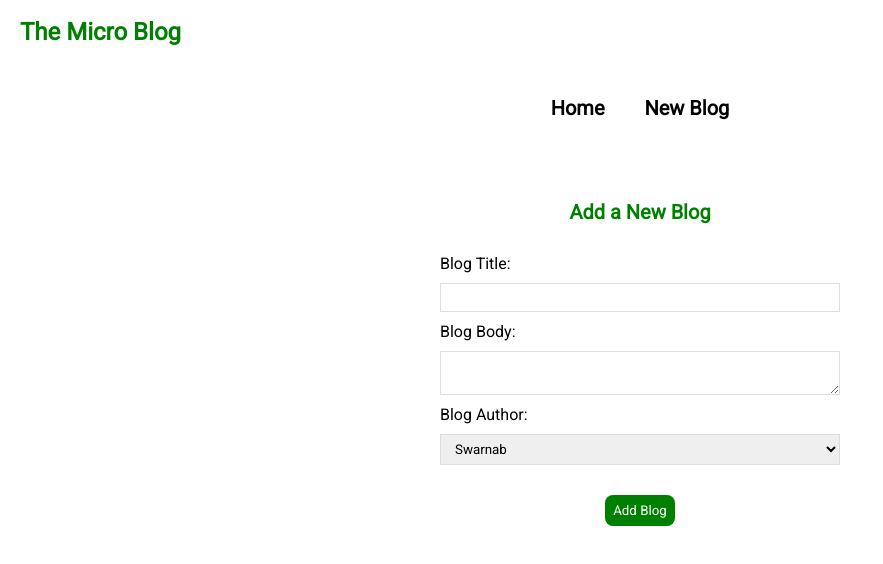
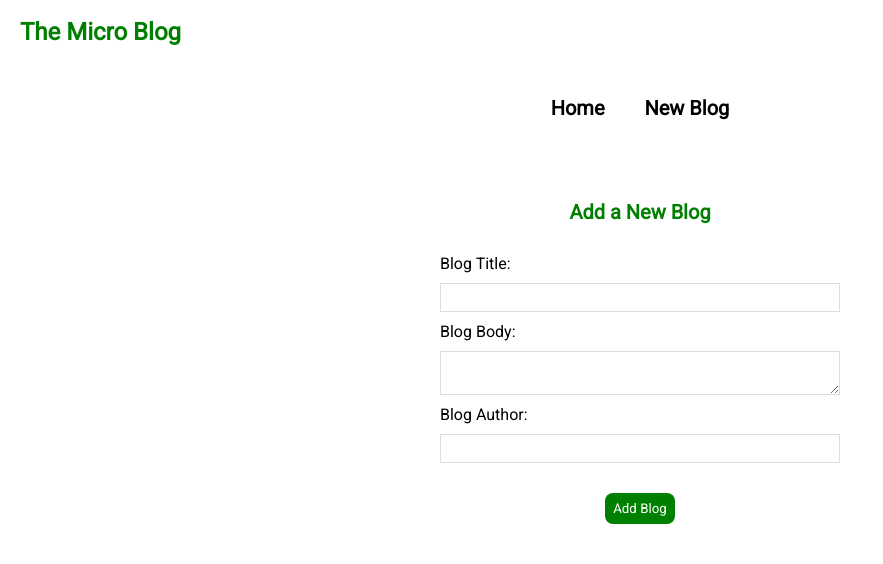
Before and after one commit to 0xcatrovacer/micro-blogging-app, a React (Create React App) app: page /create in a window 1280 px wide. Shown: the top 564 px of the page, without its empty margins (0-883 px from the left). Built offline with nearby package versions, Linux system fonts and the light colour scheme.

Commit message:
minor changes

```diff
--- a/data/db.json
+++ b/data/db.json
@@ -1,10 +1,3 @@
 {
-  "blogs": [
-    {
-      "title": "Alpha test",
-      "body": "alpha testing ...\n21-02-2021",
-      "author": "Swarnab",
-      "id": 1
-    }
-  ]
+  "blogs": []
 }
--- a/src/Create.js
+++ b/src/Create.js
@@ -5,7 +5,7 @@ const Create = () => {
 
     const [title, setTitle] = useState('');
     const [body, setBody] = useState('');
-    const [author, setAuthor] = useState('Swarnab');
+    const [author, setAuthor] = useState('');
     const [isPending, setIsPending] = useState(false);
     const history = useHistory();
 
@@ -43,13 +43,12 @@ const Create = () => {
                     onChange={(e) => setBody(e.target.value)}
                 />
                 <label>Blog Author:</label>
-                <select
+                <input
+                    type="text"
+                    required
                     value={author}
-                    onChange={(e) => setAuthor(e.target.value)}>
-                    <option value="swarnab">Swarnab</option>
-                    <option value="erudite">Erudite</option>
-                    <option value="ira">Ira</option>
-                </select>
+                    onChange={(e) => setAuthor(e.target.value)}
+                />
                 {!isPending && <button>Add Blog</button>}
                 {isPending && <button disabled>Adding Blog...</button>}
             </form>
--- a/src/index.css
+++ b/src/index.css
@@ -115,6 +115,16 @@
   line-height: 30px;
 }
 
+.blogDetails button{
+  background: green;
+  color: #fff;
+  border: 0;
+  margin-top: 20px;
+  padding: 8px;
+  border-radius: 8px;
+  cursor: pointer;
+}
+
 /* create new blog form */
 .create {
   max-width: 400px;
```
